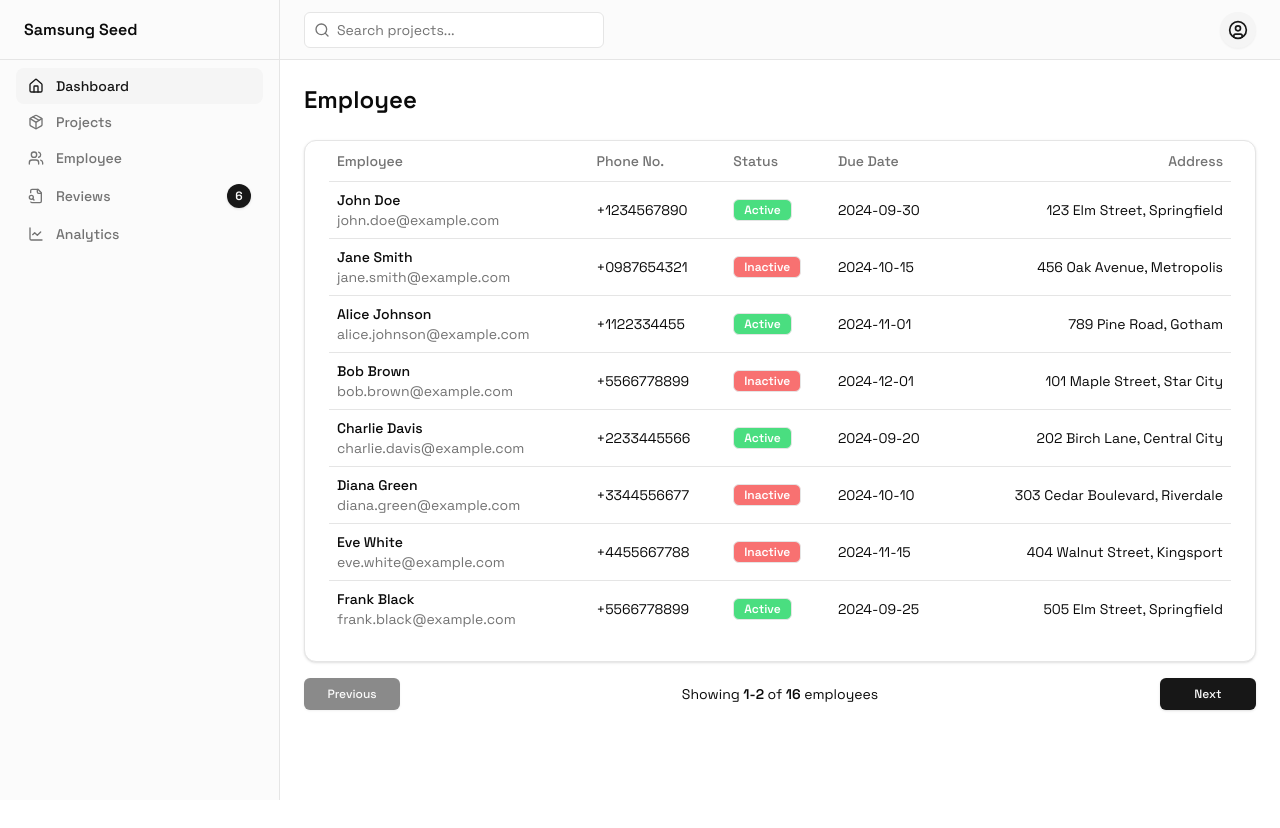
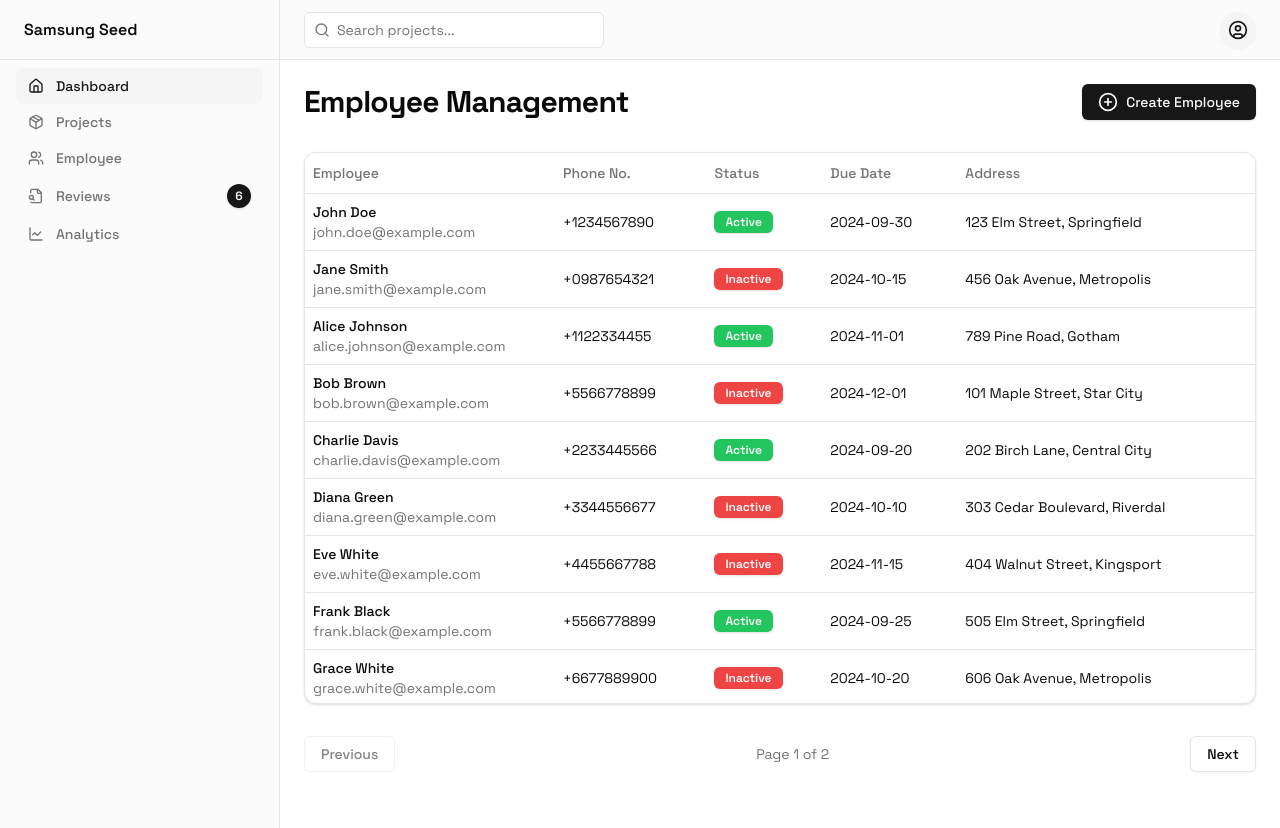
Before and after one commit to prathamranjansingh/SamsungSeed, a React (Vite) app in the folder frontend/: page /employee in a window 1280 px wide. Before the commit the page ends 800 px from the top, so only its background shows below. Built offline with nearby package versions, Linux system fonts and the light colour scheme.

Commit message:
Create Employee Added

```diff
--- a/frontend/src/pages/Employee.jsx
+++ b/frontend/src/pages/Employee.jsx
@@ -1,5 +1,5 @@
 import { useState } from "react";
-import { Button } from '../components/ui/button';
+import { Button } from "@/components/ui/button";
 import { CardContent, Card } from "@/components/ui/card";
 import {
   Table,
@@ -9,17 +9,40 @@ import {
   TableHeader,
   TableRow,
 } from "@/components/ui/table";
-import { Badge } from '../components/ui/badge';
-import employeesData from '../assets/demoData/employee.json'; // Assuming the JSON is in /src/assets/demoData
+import { Badge } from "@/components/ui/badge";
+import {
+  Dialog,
+  DialogContent,
+  DialogHeader,
+  DialogTitle,
+  DialogTrigger,
+} from "@/components/ui/dialog";
+import { Input } from "@/components/ui/input";
+import { Label } from "@/components/ui/label";
+import { Calendar } from "@/components/ui/calendar";
+import { Popover, PopoverContent, PopoverTrigger } from "@/components/ui/popover";
+import { useToast } from "@/hooks/use-toast";
+import { Toaster } from "@/components/ui/toaster";
+import { cn } from "@/lib/utils";
+import { format } from "date-fns";
+import { CalendarIcon, PlusCircle } from "lucide-react";
+import employeesData from '../assets/demoData/employee.json';
 
 const Employee = () => {
-  const employees = employeesData; // Load employee data from the JSON file
+  const [employees, setEmployees] = useState(employeesData);
+  const [currentPage, setCurrentPage] = useState(1);
+  const [isDialogOpen, setIsDialogOpen] = useState(false);
+  const [newEmployee, setNewEmployee] = useState({
+    employee: "",
+    email: "",
+    phone: "",
+    status: "Active",
+    dueDate: null ,
+    address: "",
+  });
+  const { toast } = useToast();
 
-  // Pagination state
-  const [currentPage, setCurrentPage] = useState(1);
-  const itemsPerPage = 8;
-
-  // Calculate pagination values
+  const itemsPerPage = 10;
   const totalPages = Math.ceil(employees.length / itemsPerPage);
   const startIndex = (currentPage - 1) * itemsPerPage;
   const endIndex = startIndex + itemsPerPage;
@@ -33,67 +56,195 @@ const Employee = () => {
     setCurrentPage((prev) => Math.min(prev + 1, totalPages));
   };
 
+  const handleInputChange = (e) => {
+    const { name, value } = e.target;
+    setNewEmployee((prev) => ({ ...prev, [name]: value }));
+  };
+
+  const handleDateChange = (date) => {
+    setNewEmployee((prev) => ({ ...prev, dueDate: date || null }));
+  };
+
+  const handleSubmit = (e) => {
+    e.preventDefault();
+    const formattedEmployee = {
+      ...newEmployee,
+      dueDate: newEmployee.dueDate ? format(newEmployee.dueDate, 'yyyy-MM-dd') : '',
+    };
+    setEmployees((prev) => [...prev, formattedEmployee]);
+    setNewEmployee({
+      employee: "",
+      email: "",
+      phone: "",
+      status: "Active",
+      dueDate: null,
+      address: "",
+    });
+    setIsDialogOpen(false);
+    toast({
+      title: "Employee Added",
+      description: "New employee has been successfully added.",
+    });
+  };
+
   return (
-    <main className="flex flex-1 flex-col gap-4 p-4 lg:gap-6 lg:p-6">
+    <main className="flex flex-1 flex-col gap-4 p-4 md:gap-8 md:p-6">
       <div className="flex items-center justify-between">
-        <h1 className="text-lg font-semibold md:text-2xl">Employee</h1>
+        <h1 className="text-3xl font-bold tracking-tight">Employee Management</h1>
+        <Dialog open={isDialogOpen} onOpenChange={setIsDialogOpen}>
+          <DialogTrigger asChild>
+            <Button className="flex items-center gap-2">
+              <PlusCircle className="h-5 w-5" />
+              Create Employee
+            </Button>
+          </DialogTrigger>
+          <DialogContent className="sm:max-w-[425px]">
+            <DialogHeader>
+              <DialogTitle>Create New Employee</DialogTitle>
+            </DialogHeader>
+            <form onSubmit={handleSubmit} className="grid gap-4 py-4">
+              <div className="grid grid-cols-4 items-center gap-4">
+                <Label htmlFor="name" className="text-right">
+                  Name
+                </Label>
+                <Input
+                  id="name"
+                  name="employee"
+                  value={newEmployee.employee}
+                  onChange={handleInputChange}
+                  className="col-span-3"
+                  required
+                />
               </div>
-      <div>
-        <Card>
-          <CardContent>
+              <div className="grid grid-cols-4 items-center gap-4">
+                <Label htmlFor="email" className="text-right">
+                  Email
+                </Label>
+                <Input
+                  id="email"
+                  name="email"
+                  type="email"
+                  value={newEmployee.email}
+                  onChange={handleInputChange}
+                  className="col-span-3"
+                  required
+                />
+              </div>
+              <div className="grid grid-cols-4 items-center gap-4">
+                <Label htmlFor="phone" className="text-right">
+                  Phone
+                </Label>
+                <Input
+                  id="phone"
+                  name="phone"
+                  type="tel"
+                  value={newEmployee.phone}
+                  onChange={handleInputChange}
+                  className="col-span-3"
+                  required
+                />
+              </div>
+              <div className="grid grid-cols-4 items-center gap-4">
+                <Label htmlFor="dueDate" className="text-right">
+                  Due Date
+                </Label>
+                <Popover>
+                  <PopoverTrigger asChild>
+                    <Button
+                      variant={"outline"}
+                      className={cn(
+                        "col-span-3 justify-start text-left font-normal",
+                        !newEmployee.dueDate && "text-muted-foreground"
+                      )}
+                    >
+                      <CalendarIcon className="mr-2 h-4 w-4" />
+                      {newEmployee.dueDate ? format(newEmployee.dueDate, "PPP") : <span>Pick a date</span>}
+                    </Button>
+                  </PopoverTrigger>
+                  <PopoverContent className="w-auto p-0">
+                    <Calendar
+                      mode="single"
+                      selected={newEmployee.dueDate || undefined}
+                      onSelect={handleDateChange}
+                      initialFocus
+                    />
+                  </PopoverContent>
+                </Popover>
+              </div>
+              <div className="grid grid-cols-4 items-center gap-4">
+                <Label htmlFor="address" className="text-right">
+                  Address
+                </Label>
+                <Input
+                  id="address"
+                  name="address"
+                  value={newEmployee.address}
+                  onChange={handleInputChange}
+                  className="col-span-3"
+                  required
+                />
+              </div>
+              <Button type="submit" className="ml-auto">
+                Create Employee
+              </Button>
+            </form>
+          </DialogContent>
+        </Dialog>
+      </div>
+      <Card className="flex-1 overflow-hidden">
+        <CardContent className="p-0">
+          <div className="overflow-auto h-[calc(100vh-250px)] rounded-md">
             <Table>
-              <TableHeader>
+              <TableHeader className="sticky top-0 bg-white dark:bg-gray-950 z-10">
                 <TableRow>
-                  <TableHead>Employee</TableHead>
+                  <TableHead className="w-[250px]">Employee</TableHead>
                   <TableHead className="hidden sm:table-cell">Phone No.</TableHead>
-                  <TableHead className="">Status</TableHead>
+                  <TableHead>Status</TableHead>
                   <TableHead className="hidden md:table-cell">Due Date</TableHead>
-                  <TableHead className="hidden sm:table-cell text-right">Address</TableHead>
+                  <TableHead className="hidden lg:table-cell">Address</TableHead>
                 </TableRow>
               </TableHeader>
               <TableBody>
                 {paginatedEmployees.map((employee, index) => (
-                  <TableRow className="hover:bg-gray-100" key={index}>
+                  <TableRow key={index}>
                     <TableCell>
                       <div className="font-medium">{employee.employee}</div>
-                      <div className="hidden text-sm text-muted-foreground md:inline">
-                        {employee.email}
-                      </div>
+                      <div className="text-sm text-muted-foreground">{employee.email}</div>
                     </TableCell>
-                    <TableCell className="hidden sm:table-cell">
-                      {employee.phone}
-                    </TableCell>
-                    <TableCell className="">
-                      <Badge className={`text-xs text-white ${employee.status.toLowerCase() === 'active' ? 'bg-green-400' : 'bg-red-400'}`} variant={employee.statusVariant}>
+                    <TableCell className="hidden sm:table-cell">{employee.phone}</TableCell>
+                    <TableCell>
+                      <Badge
+                        variant={employee.status.toLowerCase() === 'active' ? 'default' : 'destructive'}
+                        className={employee.status.toLowerCase() === 'active' ? 'bg-green-500 hover:bg-green-600' : ''}
+                      >
                         {employee.status}
                       </Badge>
                     </TableCell>
-                    <TableCell className="hidden md:table-cell">
-                      {employee.dueDate}
-                    </TableCell>
-                    <TableCell className="hidden md:table-cell text-right">
+                    <TableCell className="hidden md:table-cell">{employee.dueDate}</TableCell>
+                    <TableCell className="hidden lg:table-cell">
+                      <div className="max-w-[200px] overflow-x-auto whitespace-nowrap">
                         {employee.address}
+                      </div>
                     </TableCell>
                   </TableRow>
                 ))}
               </TableBody>
             </Table>
+          </div>
         </CardContent>
       </Card>
-
-        {/* Pagination Controls */}
-        <div className="flex justify-between items-center mt-4">
-          <Button className="w-24"onClick={handlePrevious} size="sm" disabled={currentPage === 1}>
+      <div className="flex items-center justify-between">
+        <Button onClick={handlePrevious} disabled={currentPage === 1} variant="outline">
           Previous
         </Button>
-          <div className="text-sm">
-            Showing <span className="font-semibold">{currentPage}-{totalPages} </span>of <span className="font-semibold">{totalPages*itemsPerPage} </span>employees
+        <div className="text-sm text-muted-foreground">
+          Page {currentPage} of {totalPages}
         </div>
-          <Button className="w-24" onClick={handleNext} size="sm"  disabled={currentPage === totalPages}>
+        <Button onClick={handleNext} disabled={currentPage === totalPages} variant="outline">
           Next
         </Button>
       </div>
-      </div>
+      <Toaster />
     </main>
   );
 };
```
Also changed, not shown: frontend/src/pages/Home.jsx (+16 -9 lines). Lines whose indentation alone changed are shown as unchanged.
